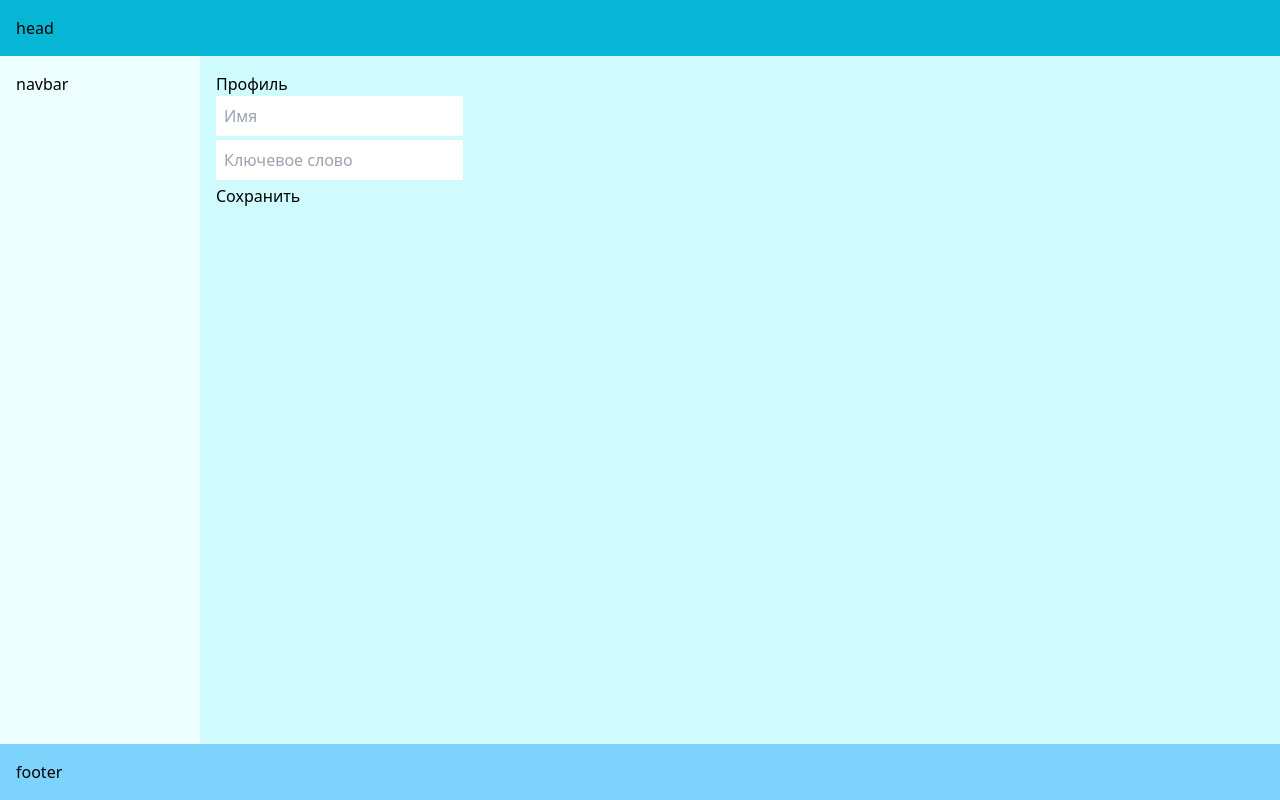
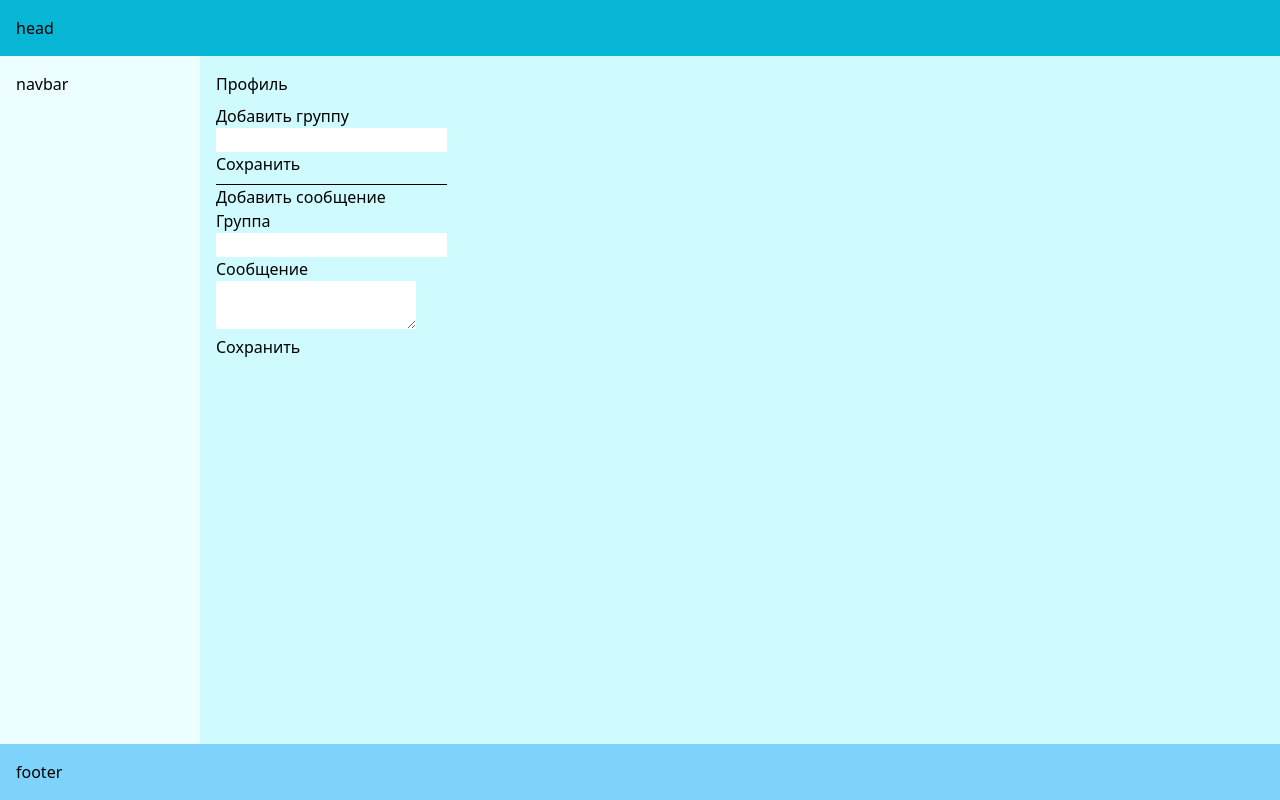
Before and after one commit to kosukhin/messanger-firebase-react-tailwind, a React (Create React App) app: page / in a window 1280 px wide. Built offline with nearby package versions, Linux system fonts and the light colour scheme; no server answers.

Commit message:
feat(group): Добавить создание групп

```diff
--- a/src/components/Profile.tsx
+++ b/src/components/Profile.tsx
@@ -1,26 +1,51 @@
-import {useEffect} from "react";
+import {FormEvent, useEffect} from "react";
 import {profile} from "../models/profile";
-import init = profile.init;
+import init = profile.initProfile;
+import createGroup = profile.createGroup;
 
 function Profile() {
   useEffect(() => {
     init()
   }, [])
 
-  const onSave = () => {
-    console.log('save')
+  const onSaveGroup = async (e: FormEvent) => {
+    e.preventDefault();
+    const formData = new FormData(e.target as HTMLFormElement)
+    console.log('savegroup', formData.get('name'))
+    await createGroup(String(formData.get('name')))
+  }
+
+  const onSaveMessage = () => {
+    console.log('save message')
   }
 
   return (<div>
-    <h1>Профиль</h1>
-    <div className="mb-1">
-      <input className="p-2" placeholder="Имя" name="name"/>
-    </div>
-    <div className="mb-1">
-      <input className="p-2" placeholder="Ключевое слово" name="name"/>
+    <h1 className={"mb-2"}>Профиль</h1>
+    <h2>Добавить группу</h2>
+    <form onSubmit={onSaveGroup}>
+      <div>
+        <input name={"name"} type={"text"}/>
+      </div>
+      <div className={"mb-2"}>
+        <button type={"submit"}>
+          Сохранить
+        </button>
+      </div>
+    </form>
+    <hr/>
+    <h2>
+      Добавить сообщение
+    </h2>
+    <div>
+      <label className={"block"}>Группа</label>
+      <input type={"text"}/>
     </div>
     <div>
-      <button type="submit" onClick={onSave}>Сохранить</button>
+      <label className={"block"}>Сообщение</label>
+      <textarea></textarea>
+    </div>
+    <div>
+      <button onClick={onSaveMessage}>Сохранить</button>
     </div>
   </div>)
 }
--- a/src/models/firebase.ts
+++ b/src/models/firebase.ts
@@ -1,11 +1,22 @@
 import {BaseModel} from "../lib/model";
+import {takeInstance} from "../lib/I";
+
+type FirebaseActions = 'add' | 'update' | 'remove'
 
 export namespace firebase {
   export namespace models {
     export class Firebase extends BaseModel {
-      constructor(readonly action: string) {
+      constructor(
+        readonly action: FirebaseActions,
+        readonly collection: string,
+        readonly data: any,
+        readonly id?: string,
+        readonly isDone = false
+      ) {
         super();
       }
     }
+
+    export const firebase = takeInstance.bind(null, Firebase)
   }
 }
--- a/src/models/profile.ts
+++ b/src/models/profile.ts
@@ -1,6 +1,7 @@
 import {operation} from "../lib/operation";
 import {security} from "./security";
 import {browser} from "./browser";
+import {firebase} from "./firebase";
 
 export namespace profile {
   import apply = operation.apply;
@@ -8,14 +9,20 @@ export namespace profile {
   import Uuid = security.Uuid;
   import cookies = browser.cookies;
   import Cookies = browser.Cookies;
+  import fb = firebase.models.firebase;
+  import Firebase = firebase.models.Firebase;
 
   export namespace constants {
     export const cookieIdKey = 'uid';
     export const cookieLifeTime = 68000;
   }
 
-  export async function init() {
-    const cookieUid = await apply<Cookies>(cookies(constants.cookieIdKey));
+  export async function userId() {
+    return await apply<Cookies>(cookies(constants.cookieIdKey));
+  }
+
+  export async function initProfile() {
+    const cookieUid = await userId();
 
     if (!cookieUid.value) {
       const uid = await apply<Uuid>(hash(security.constants.hashUuid));
@@ -26,4 +33,14 @@ export namespace profile {
       }))
     }
   }
+
+  export async function createGroup(name: string) {
+    const id = await apply<Uuid>(hash(security.constants.hashUuid));
+    const result = await apply<Firebase>(fb('add', 'groups', {
+      id: id.value,
+      name
+    }));
+
+    return result.isDone
+  }
 }
--- a/src/services/firebase.ts
+++ b/src/services/firebase.ts
@@ -13,14 +13,21 @@ const firebaseApp = initializeApp({
 
 const db = getFirestore();
 
-async function addProfile() {
-  const docRef = await addDoc(collection(db, "profiles"), {
-    id: "test",
-    name: "Anonym",
-    secretkey: 'hello'
-  });
-}
 
-registerApplier('Firebase', (model: Firebase) => {
+registerApplier('Firebase', async (model: Firebase) => {
   console.log(model)
+  if (model.action === 'add') {
+    await addDoc(
+      collection(
+        db,
+        model.collection
+      ),
+      model.data
+    );
+    model = model.takeChanged({
+      isDone: true
+    })
+  }
+
+  return model;
 })
```
